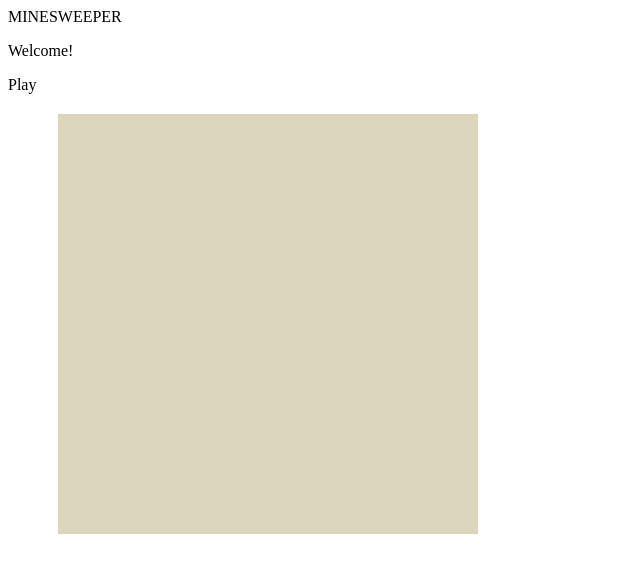
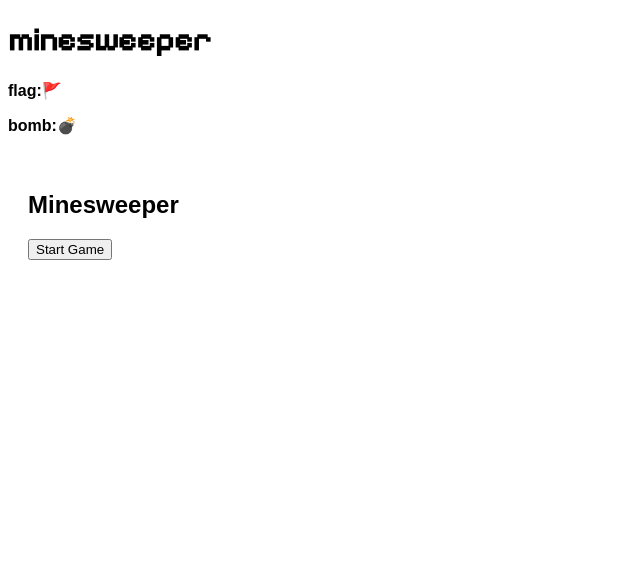
Before and after one commit to tmcomaniciu/Milestone-Project-1-Minesweeper---SASS-Assignment, a plain HTML site: page index.html in a window 1280 px wide. Shown: the whole page, without its empty margins (0-640 px from the left). Drawn offline with Linux system fonts and the light colour scheme; a web font is replaced by a local one.

Commit message:
removed old code, started from scratch. added title and legend html, css

```diff
--- a/index.html
+++ b/index.html
@@ -4,29 +4,35 @@
     <meta charset="UTF-8" />
     <meta name="viewport" content="width=device-width, initial-scale=1.0" />
     <title>Minesweeper</title>
-    <script src='script.js'></script>
 
     <link rel="stylesheet" href="style.css"></link>
+    <link rel="preconnect" href="https://fonts.googleapis.com">
+<link rel="preconnect" href="https://fonts.gstatic.com" crossorigin>
+<link href="https://fonts.googleapis.com/css2?family=Aleo:wght@300;400&family=Bungee+Spice&family=Pixelify+Sans&display=swap" rel="stylesheet">
   </head>
   <body>
 
-    <!-- Game Title-->
-    <div>
-        <div class="game-title" role="banner">MINESWEEPER</div>
+    <!-- Title and Legend -->
+    <header class="game-header" role="banner">
+        <div class="wrapText">
+            <h1 id="titleFont">minesweeper</h1>
+            <div class="legend">
+              <p><strong>flag:</strong>🚩</p>
+              <p><strong>bomb:</strong>💣</p>
+            </div>
+        </div>
+    </header>
+<!-- Board, Timer, Level, Reset-->
+
+    <!-- Game Starting Menu-->
+    <div id="startMenu" class="model">
+        <div class="modal-content">
+            <h2>Minesweeper</h2>
+            <button onclick="startGame()">Start Game</button>
+        </div>
     </div>
 
-    <!-- Welcome message-->
-    <div>
-      <div class="start-game">
-        <p class="welcome">Welcome!</p>
-        <p class="play">Play</p>
-      </div>
-    </div>
-
-    <!-- Game container: Grid -->
-    <div class="container">
-        <div class="grid"></div>
-    </div>
+    <script src='script.js'></script>
 
   </body>
 </html>
--- a/script.js
+++ b/script.js
@@ -1,40 +1,20 @@
-document.addEventListener("DOMContentLoaded", () => {
-  const grid = document.querySelector(".grid");
-  const flagsLeft = document.querySelector("#flags-left");
-  const result = document.querySelector("#result");
-  let width = 10;
-  let bombAmount = 20;
-  let flags = 0;
-  let squares = [];
-  let isGameOver = false;
+//Main Game JS
+document.addEventListener("DOMContentLoaded", function () {
+  //game info here
+});
 
-  //create the board. startng with standard board, will add different levels later
-  function createBoard() {
-    //place bombs on tiles randomly
-    const bombsArray = Array(bombAmount).fill("💣");
-    const emptyArray = Array(width * width - bombAmount).fill("valid");
+// Model Menu JS
+document.addEventListener("DOMContentLoaded", function () {
+  showStartMenu();
+});
+function showStartMenu() {
+  var startMenu = document.getElementById("startMenu");
+  startMenu.style.display = "block";
+}
 
-    console.log(bombsArray);
-    console.log(emptyArray);
+function startGame() {
+  //start game
+  alert("Game is Starting!");
+}
 
-    for (let i = 0; i < width * width; i++) {
-      const square = document.createElement("div");
-      square.setAttribute("id", i);
-      grid.appendChild(square);
-      squares.push(square);
-    }
-  }
-  createBoard();
-
-  //add flag to mark bombs - done with right clikc
-  //   function addFlag(square) {}
-
-  //   //click on board to reveal numbers abd/or bombs
-  //   function click(square) {}
-
-  //   //tell user that game is over
-  //   function gameOver(square) {
-  //     result.innerHTML = "BOOM💥! Game Over🤬!";
-  //     isGameOver = true;
-  //   }
-});
+//Main Game JS
--- a/style.css
+++ b/style.css
@@ -1,16 +1,49 @@
-.grid {
-  height: 400px;
-  width: 400px;
-  display: flex;
-  flex-wrap: wrap;
-  background-color: #dcd6bc;
-  margin-left: 50px;
-  margin-top: 20px;
-  border: 10px solid #dcd6bc;
-  margin-bottom: 10px;
+/* Modal Menu Styling*/
+body {
+  font-family: Arial, sans-serif;
+}
+.modal {
+  display: none;
+  position: fixed;
+  top: 50%;
+  left: 50%;
+  transform: translate(-50%, -50%);
+  background-image: url("assets/mouse-bomber.jpg");
+  background-size: cover;
+  padding: 20px;
+  text-align: center;
+}
+.modal-content {
+  background-color: rgba(255, 255, 255, 0.9);
+  padding: 20px;
+  border-radius: 8px;
 }
 
-.grid div {
-  height: 40px;
-  width: 40px;
+/* Title and Legend */
+#titleFont {
+  font-family: "Pixelify Sans", cursive;
 }
+
+/* declaring colors to use in css*/
+:root {
+  --black: #333;
+  --red: #ec433c;
+  --white: #fff;
+
+  --light-grey: #efefef;
+  --medium-grey: #e3e3e3;
+  --grey: #d1d1d1;
+  --dark-grey: #808080;
+
+  --maroon: #a6070f;
+  --purple: #a42887;
+
+  --yellow: #d7af42;
+  --light-yellow: #fef178;
+
+  --blue: #2a48ec;
+  --dark-blue: #233db7;
+
+  --green: #2bb13d;
+  --turquoise: #28907d;
+}
```
Also changed, not shown: assets/mouse-bomber.jpg (added), 2 other files.
